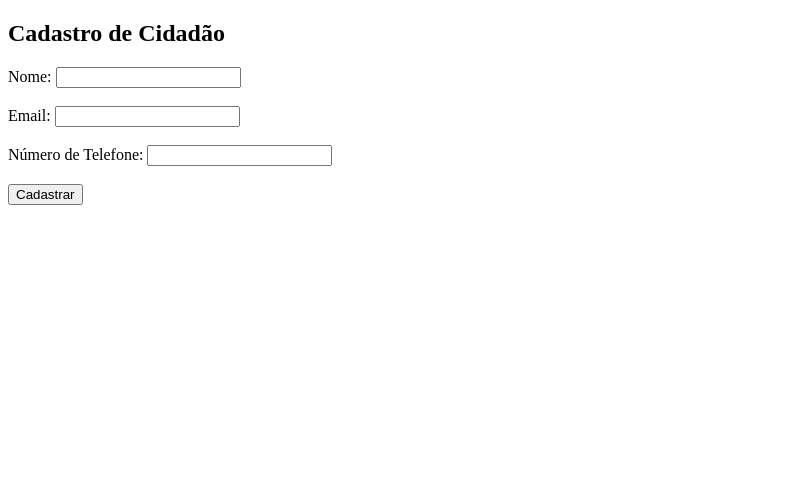
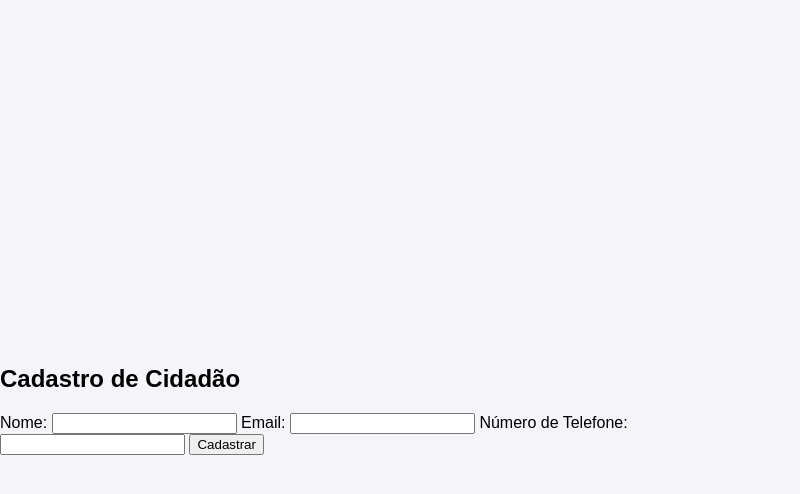
Before and after one commit to lusgaoliveira/agua-alerta, an Electron app: page src/views/register/register.html in a window 800 px wide. Drawn offline with Linux system fonts and the light colour scheme; files that its build step writes are made by us from their sources; no server answers.

Commit message:
refactor: atualizando layout em cadastro de cidadãos

```diff
--- a/src/views/register/register.html
+++ b/src/views/register/register.html
@@ -5,22 +5,24 @@
     <meta name="viewport" content="width=device-width, initial-scale=1.0">
     <meta http-equiv="Content-Security-Policy" content="default-src 'self'; script-src 'self';">
     <title>Cadastro de Cidadão</title>
+    <link rel="stylesheet" href="styles.css"> <!-- Adiciona o CSS externo -->
 </head>
 <body>
+    <div class="container">
         <h2>Cadastro de Cidadão</h2>
         <form id="citizenForm">
             <label for="name">Nome:</label>
-        <input type="text" id="name" name="name" required><br><br>
+            <input type="text" id="name" name="name" required>
 
             <label for="email">Email:</label>
-        <input type="email" id="email" name="email" required><br><br>
+            <input type="email" id="email" name="email" required>
 
             <label for="phone_number">Número de Telefone:</label>
-        <input type="tel" id="phone_number" name="phone_number" required><br><br>
+            <input type="tel" id="phone_number" name="phone_number" required>
 
             <button type="submit">Cadastrar</button>
         </form>
-
+    </div>
     <script src="./register.js"></script>
 </body>
 </html>
```
Lines whose indentation alone changed are shown as unchanged.
